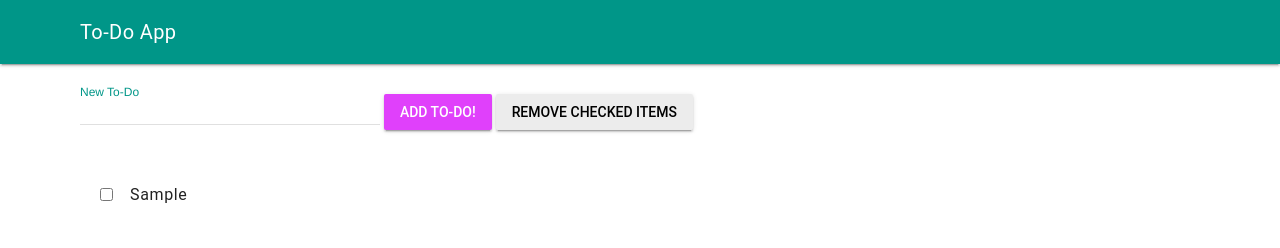
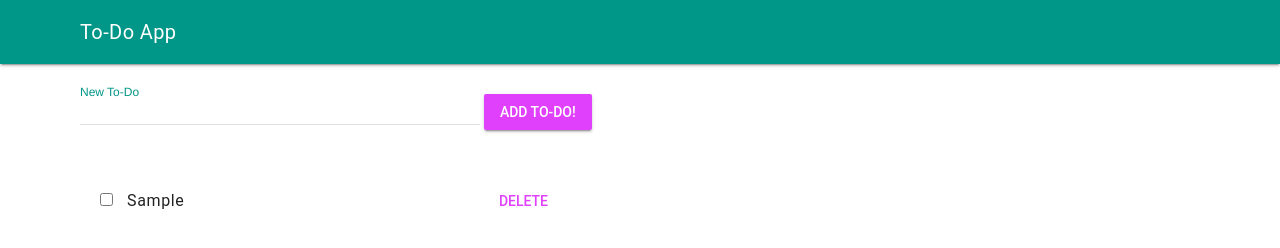
Before and after one commit to ihtoth/to-do-app, a plain HTML site: page index.html in a window 1280 px wide. Both pictures are taken after typing "Sample" into the empty fields and a click on the button "ADD TO-DO!". Drawn offline with nearby package versions, Linux system fonts and the light colour scheme.

Commit message:
Checkpoint 6 DOM scripting events part 2 completed (without bonus)

```diff
--- a/app.js
+++ b/app.js
@@ -1,95 +1,86 @@
-function removeLi(id){
-  const toDoList = document.getElementById('toDoList');
-  toDoList.removeChild(document.getElementById(id));
+
+function onReady(){
+  let toDos = [];
+  const addToDoForm = document.getElementById('addToDoForm');
+  let id = 0;
+
+  function createNewToDo(){
+    const newToDoText = document.getElementById('newToDoText');
+    //disallow adding empty list item to list
+    if(!newToDoText.value){return;}
+
+
+    toDos.push({title:newToDoText.value, complete:false, id:id++});            //literal notation add to array.
+
+    newToDoText.value = '';
+
+    renderTheUI();
   }
 
-function onReady(){
-  const addToDoForm = document.getElementById('addToDoForm');
-  const removeLiFromList = document.getElementById('removeLi');
-  const newToDoText = document.getElementById('newToDoText');
+  function renderTheUI(){
     const toDoList = document.getElementById('toDoList');
 
-  let liCounter = 0;                                        //counts up from 0, supplies a unique id to each new element added
-  let numLi = 0;                                            //keeps track of the number of list items.
+    //reset the newLi's text content
+    toDoList.textContent = '';
 
-  addToDoForm.addEventListener('submit', ()=>{
-    event.preventDefault();                                  //prevents page from reloading
+    toDos.forEach(function(toDo){
+        //create the UI we need for each to-do(the Li and checkbox)
+        const newItemText = document.createElement('span');            //create span to house li
+        newItemText.className = "liText mdl-list__item-primary-content";
 
-    let title = newToDoText.value;                           //saves the new to do item submitted
-
-    let newLi = document.createElement('li');                //creates a new list element
+        const newLi = document.createElement('li');
         newLi.className = "mdl-list__item";
-    newLi.setAttribute("id", `list-item-${liCounter}`);      //adds material lite class to li element
-
-
-    let newSpan = document.createElement('span');            //create span to house li
-    newSpan.className = "mdl-list__item-primary-content";    //adds material lite class to span element
-    newSpan.textContent = title;                             //sets the Span element to the to do item
 
         //for the checkbox
-    let checkboxSpan = document.createElement('span');
+        const checkboxSpan = document.createElement('span');
         checkboxSpan.className="mdl-list__item-secondary-action mdl-checkbox__label";
 
-    let checkboxLabel = document.createElement('label');
+        const checkboxLabel = document.createElement('label');
         checkboxLabel.className="mdl-checkbox mdl-js-checkbox mdl-js-ripple-effect";
-     checkboxLabel.setAttribute("for", `list-checkbox-${liCounter}`); //adds unique for to label element
+        checkboxLabel.setAttribute("for", `list-checkbox-${toDo.id}`);
 
-    let checkboxInput = document.createElement('input');              //creates input...
-    checkboxInput.type = "checkbox";                                  //makes the input checkbox an actual checkbox
-    checkboxInput.className="mdl-checkbox__input";
-    checkboxInput.setAttribute("id", `list-checkbox-${liCounter}`);   //adds unique id to label element
+        const checkbox = document.createElement('input');
+        checkbox.className="mdl-checkbox__input";
+        checkbox.setAttribute("id", `list-checkbox-${toDo.id}`);
+        checkbox.type = 'checkbox';
+
+        //for the delete button attached to each list item
+        const deleteButton = document.createElement('button');
+        deleteButton.className = "mdl-button mdl-js-button mdl-button--accent";
+        deleteButton.textContent = "delete";
+        deleteButton.type = 'button';
+        deleteButton.addEventListener('click', event =>{
+          toDos = toDos.filter(item => item.id != toDo.id);
+          renderTheUI();
+        });
+
+        //Assign the toDo's title to the list item
+        newItemText.textContent = toDo.title;
+
+        /*** update the DOM with the li and checkbox ***/
 
         //add checkbox to label, label to span.
-    checkboxLabel.appendChild(checkboxInput);
+        checkboxLabel.appendChild(checkbox);
         checkboxSpan.appendChild(checkboxLabel);
 
-    //adds checkbox span (the container for all checkbox related elements) to the new list item.
         newLi.appendChild(checkboxSpan);
-    newLi.appendChild(newSpan);                               //adds to do item title to list
+        newLi.appendChild(newItemText);
+        newLi.appendChild(deleteButton);
+        toDoList.appendChild(newLi);
 
-
-    toDoList.appendChild(newLi);                              //adds the new to do item list element to the unordered list (ul)
-
-    liCounter++;                                              //liCounter +1 for next item added.
-
-    if(++numLi == 1){                                         //Add one for when adding first Li, subtract when removing one.
-      removeLiFromList.classList.remove("mdl-button--disabled");
-      removeLiFromList.classList.add("mdl-button--color");
-    }
-
-    newToDoText.value = '';                                  //set the text in the list item input field to blank.
 
     });
 
+  }
 
-  //does allCheckboxes update every time there's a removal of an li?
-  const allCheckboxes = document.getElementsByClassName("mdl-checkbox__input");
+  addToDoForm.addEventListener('submit', event =>{
+    event.preventDefault();
+    createNewToDo();
 
-  removeLiFromList.addEventListener('click',() => {
+  });
 
-    //let checkedCheckboxes = allCheckboxes.filter(c => c > 1); //Why does this not work?
+  renderTheUI();
 
-    let liNumList = [];
-    //find which checkboxes are checked.
-    for (let i = 0; i<allCheckboxes.length; i++){
-      let currentID = allCheckboxes[i].id;
-
-      if(allCheckboxes[i].checked){
-        console.log(currentID.slice(currentID.lastIndexOf('-')+1));
-        liNumList.push(currentID.slice(currentID.lastIndexOf('-')+1));
-        }
-    }
-    //remove checked list elements
-    for(let i = 0; i<liNumList.length; i++){
-      removeLi(`list-item-${liNumList[i]}`);
-      numLi--;
-    }
-    //change remove button's appearance back to disabled.
-    if (numLi == 0){
-      removeLiFromList.classList.remove("mdl-button--color");
-      removeLiFromList.classList.add("mdl-button--disabled");
-    }
-  });
 }
 
 window.onload = function(){
--- a/index.html
+++ b/index.html
@@ -31,7 +31,6 @@
       <input type="text" id="newToDoText" class="mdl-textfield__input">
    </div>
    <button type="submit" class="mdl-button mdl-js-button mdl-button--raised mdl-button--accent">Add To-Do!</button>
-   <button type="button" class="mdl-button mdl-js-button mdl-button--raised mdl-button--disabled" id="removeLi">Remove Checked Items</button>
   </form>
 
  <ul id="toDoList" class='list-control mdl-list'>
--- a/main.css
+++ b/main.css
@@ -1,11 +1,18 @@
 .list-control{
-  width: 300px;
+  width: 500px;
 }
 
-.mdl-checkbox{
-  padding-right: 1rem;
+.liText{
+  width: 75%;
 }
 
+.mdl-checkbox__input{
+  margin-right: 1rem;
+}
+
+.mdl-textfield{
+  width: 400px;
+}
 main{
   padding-left: 80px;
   padding-top: 1rem;
```
Lines whose indentation alone changed are shown as unchanged.
